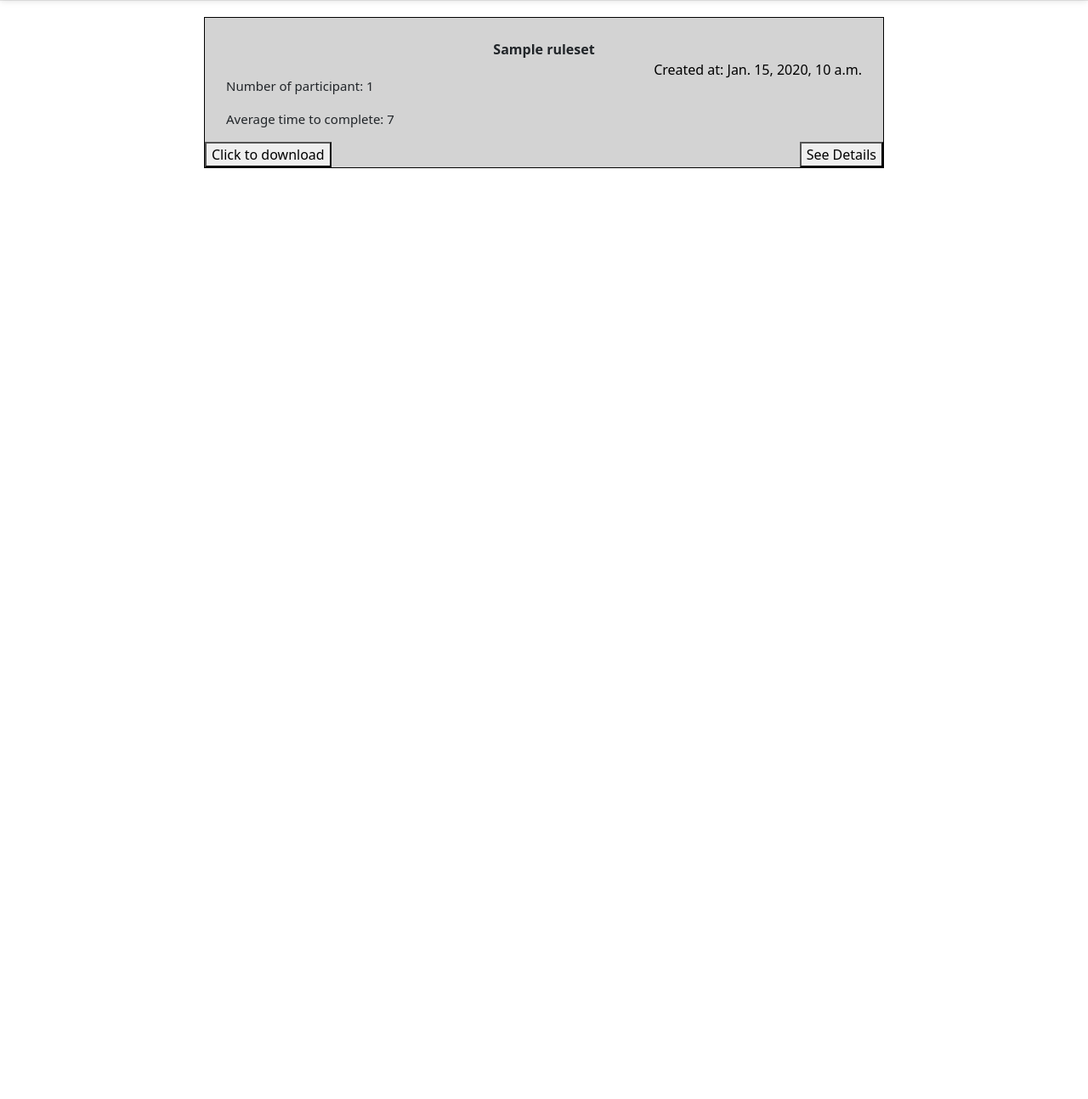
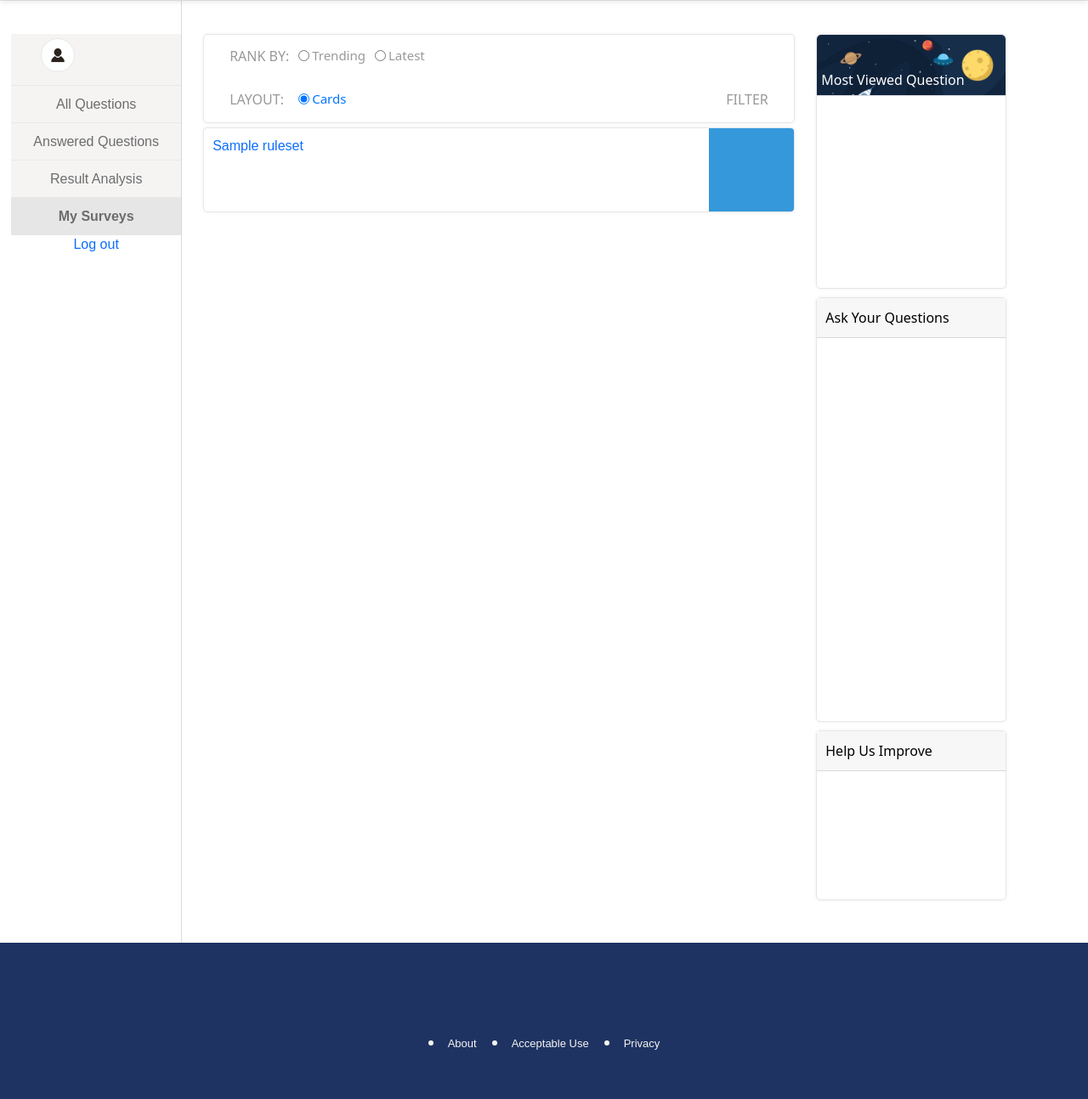
Before and after one commit to inwonakng/ethical_ai, a Django app: page /mysurvey/1 in a window 1280 px wide. Shown: the part 50-1344 px from the top of the page at 85% size. Run offline with Django 3.2, Linux system fonts and the light colour scheme; a user stored in the database is signed in; tables that the repository leaves empty hold one stand-in row (values such as "Sample post").

Commit message:
My Survey
- Main UI done
- Fixed sidebar css

```diff
--- a/ethicssite/static/css/idx.css
+++ b/ethicssite/static/css/idx.css
@@ -267,6 +267,16 @@
   background-color: rgb(240,240,240);
 }
 
+.user_area .my_survey {
+  border-top: 1px solid rgb(232,232,232);
+  padding: 11px;
+  cursor: pointer;
+}
+
+.user_area .my_survey:hover {
+  background-color: rgb(240,240,240);
+}
+
 .user_area .selected {
   background-color: rgb(230,230,230);
   font-weight: bold;
--- a/ethicssite/survey/templates/survey/my_survey.html
+++ b/ethicssite/survey/templates/survey/my_survey.html
@@ -1,7 +1,20 @@
-{% extends 'survey/base.html' %}
+{% extends 'survey/side_bar.html' %}
 
-{% block content %}
-  {% for r in rules %}
+{% block script %}
+<script>
+  $(document).ready(() => {
+    if (!$(".user_area .my_survey").hasClass("selected")) {
+      $(".user_area .option").removeClass("selected");
+      $(".user_area .my_survey").addClass("selected");
+    }
+  })
+</script>
+{% endblock %}
+
+{% block main_content %}
+{% load static %}
+
+  <!-- {% for r in rules %}
     <div class="poll_div">
       <div class = 'my_poll_title'>
         <span class='my_poll_subject'>{{r.rule_title}}</span>
@@ -17,6 +30,135 @@
       <button class="download_button"><a>Click to download</a></button>
       <button class="detail_button">See Details</button>
     </div>
+    {% endfor %} -->
+
+  <!-- main content should go here -->
+  <div class="questions_col">
+    <div class="question_nav">
+      <div class="basic_nav">
+        <div class="first_line">
+          <div class="title">RANK BY:</div>
+          <div class="input_wrap">
+            <form action="trending">
+              {% if by == 'trending' %}
+              <input type="radio" id="trending" name="ranking" checked onClick="javascript:this.parentNode.submit()">
+              {% else %}
+              <input type="radio" id="trending" name="ranking" onClick="javascript:this.parentNode.submit()">
+              {% endif %}
+              <label for="trending">Trending</label>
+            </form>
+          </div>
+          <div class="input_wrap">
+            <form action="latest">
+              {% if by == 'latest' %}
+              <input type="radio" id="latest" name="ranking" checked onClick="javascript:this.parentNode.submit()">
+              {% else %}
+              <input type="radio" id="latest" name="ranking" onClick="javascript:this.parentNode.submit()">
+              {% endif %}
+              <label for="Latest">Latest</label>
+            </form>
+          </div>
+
+        </div>
+        <div class="second_line">
+          <div class="title">LAYOUT:</div>
+          <div class="input_wrap">
+            <input type="radio" id="method1" name="layout" checked>
+            <label for="method1">Cards</label>
+          </div>
+          <div class="title filter">FILTER</div>
+        </div>
+      </div>
+
+
+      <div class="filter_options"></div>
+
+    </div>
+
+    <!-- {% for r in rules %}
+
+    <div class="question_cards">
+      <div class="over_view">
+        <div class="title">
+          <a href="/loadsurvey/{{r.id}}">{{r.rule_title}}</a>
+        </div>
+        <div class="img" style="background-color: #3498db;"></div>
+      </div>
+      <div class="detail">
+        <p>Prompt of the survey:</p>
+        <dl>
+          {{r.prompt}}
+        </dl>
+
+        <p>Number of responses to the survey:</p>
+        <dl>
+          {{r.number_of_answers}}
+        </dl>
+
+        <p>Date created:</p>
+        <dl>
+          {{r.creation_time}}
+        </dl>
+
+      </div>
+    </div>
+
+    {% endfor %} -->
+
+    {% for r in rules %}
+      <div class="question_cards">
+        <div class="over_view">
+          <div class="title">
+            <a href="/loadsurvey/{{r.id}}">{{ r.rule_title }}</a>
+          </div>
+          <div class="img" style="background-color: #3498db;"></div>
+        </div>
+        <div class="detail">
+          <p>Prompt of the survey:</p>
+          <dl>
+            {{ r.prompt }}
+          </dl>
+
+          <p>Number of responses to the survey:</p>
+          <dl>
+            {{ r.number_of_answers }}
+          </dl>
+
+          <p>Date created:</p>
+          <dl>
+            {{ r.creation_time }}
+          </dl>
+        </div>
+      </div>
     {% endfor %}
 
+
+
+
+  </div>
+
+  <!-- right column -->
+  <div class="side_col">
+    <div class="side_card first" style="height:300px;">
+      <div class="trend_title" style="background-image: url({% static 'img/14035064.png' %});">
+        Most Viewed Question
+      </div>
+      <div class="content"></div>
+    </div>
+
+    <div class="side_card" style="height:500px;">
+      <div class="title">
+        Ask Your Questions
+      </div>
+      <div class="content"></div>
+    </div>
+
+    <div class="side_card last" style="height:200px;">
+      <div class="title">
+        Help Us Improve
+      </div>
+      <div class="content"></div>
+    </div>
+  </div>
+
 {% endblock %}
--- a/ethicssite/survey/templates/survey/side_bar.html
+++ b/ethicssite/survey/templates/survey/side_bar.html
@@ -32,7 +32,7 @@
         </form>
 
         <form method="GET" action="/mysurvey/{{request.user.id}}">
-          <div class = "my_result option" onClick="javascript:this.parentNode.submit();">
+          <div class = "my_survey option" onClick="javascript:this.parentNode.submit();">
             My Surveys
           </div>
         </form>
--- a/ethicssite/survey/views.py
+++ b/ethicssite/survey/views.py
@@ -329,7 +329,8 @@ def unknown_path(request, random):
 def my_survey(request,user_id):
     #the list of rule sets by the parent_id
     #besides the features and its values in each scenario, their should also be values
-    #including poll create date and number of particiants
+    #including poll create date and number of participants
+    print(RuleSet.objects.filter(user_id=user_id)[0].prompt)
     context = {'rules':RuleSet.objects.filter(user_id = user_id).order_by('-creation_time')}
     return render(request, 'survey/my_survey.html', context)
 
```
